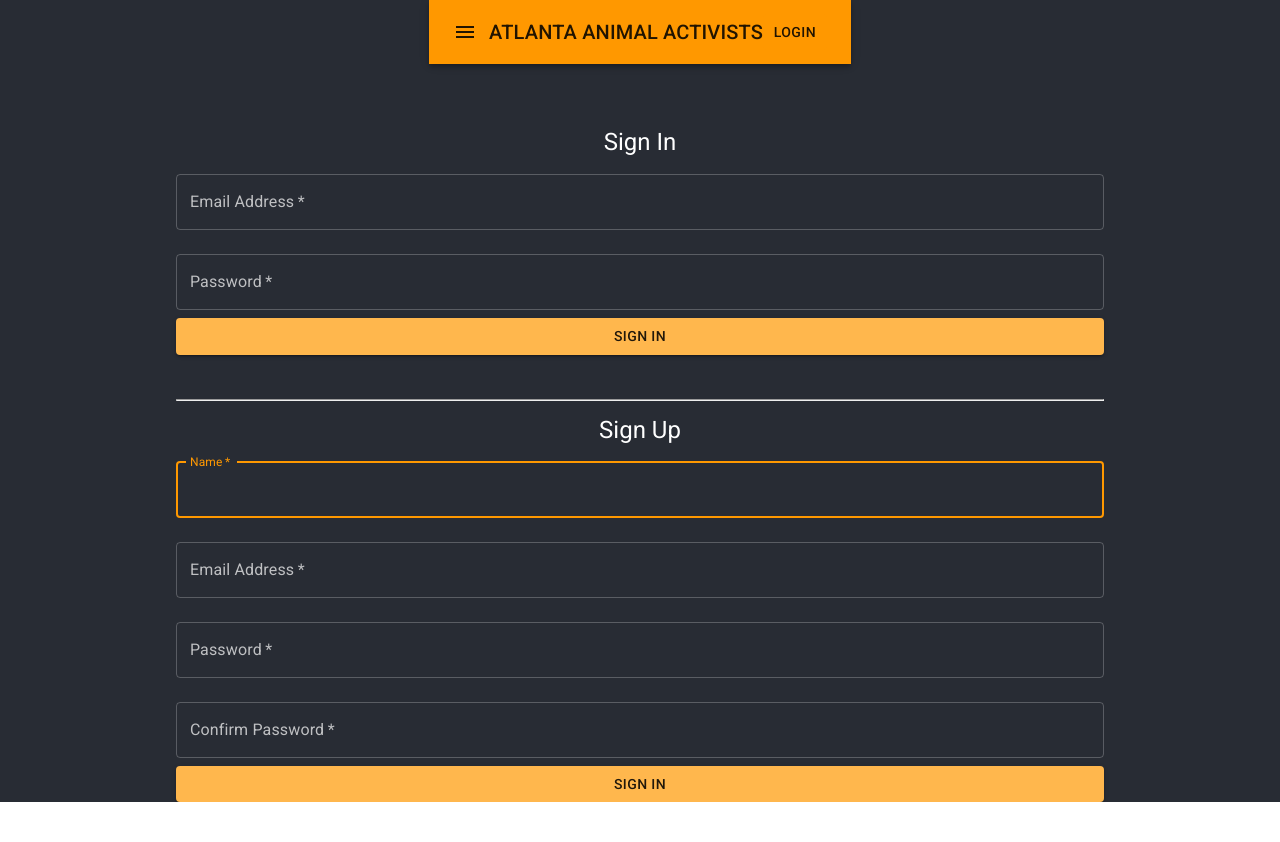
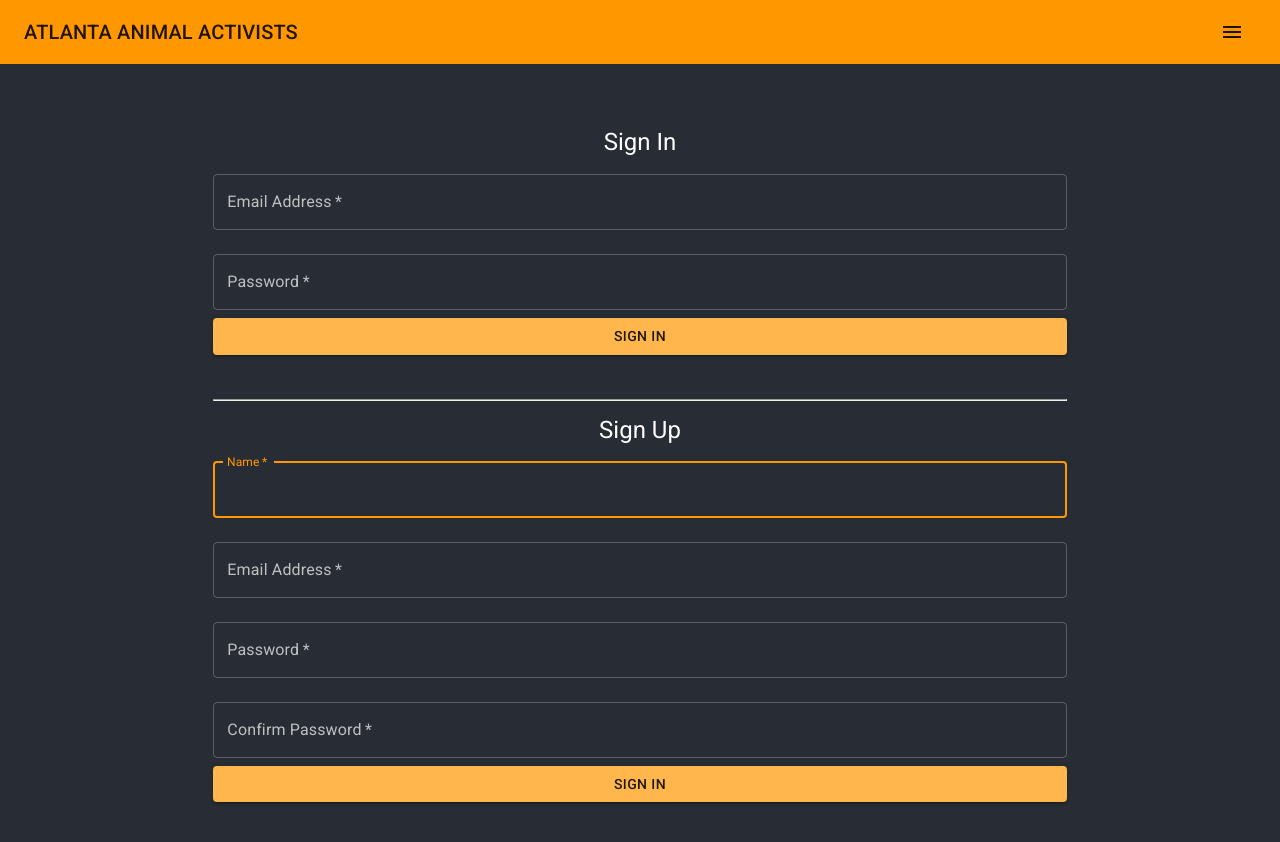
Before and after one commit to santu14/Atlanta-Animal-Activists, a React (Create React App) app in the folder client/: page / in a window 1280 px wide. Shown: the top 842 px of the page. Before the commit the page ends 802 px from the top, so only its background shows below. Built offline with nearby package versions, Linux system fonts and the light colour scheme.

Commit message:
styles-sheet&grids

```diff
--- a/client/public/index.html
+++ b/client/public/index.html
@@ -32,7 +32,7 @@
     -->
     <title>Atlanta Animal Activists</title>
   </head>
-  <body>
+  <body style="margin : 0">
     <noscript>You need to enable JavaScript to run this app.</noscript>
     <div id="root"></div>
     <!--
--- a/client/src/App.css
+++ b/client/src/App.css
@@ -1,19 +1,5 @@
 .App {
   text-align: center;
-}
-
-.App-logo {
-  height: 40vmin;
-  pointer-events: none;
-}
-
-@media (prefers-reduced-motion: no-preference) {
-  .App-logo {
-    animation: App-logo-spin infinite 20s linear;
-  }
-}
-
-.App-header {
   background-color: #282c34;
   min-height: 100vh;
   display: flex;
@@ -23,16 +9,3 @@
   font-size: calc(10px + 2vmin);
   color: white;
 }
-
-.App-link {
-  color: #61dafb;
-}
-
-@keyframes App-logo-spin {
-  from {
-    transform: rotate(0deg);
-  }
-  to {
-    transform: rotate(360deg);
-  }
-}
--- a/client/src/App.js
+++ b/client/src/App.js
@@ -1,27 +1,29 @@
 
 import './App.css';
 import React from 'react';
-import Nav from './components/Navbar';
-import {ThemeProvider} from '@material-ui/core';
+import Nav from './components/Header';
+import { ThemeProvider, Grid } from '@material-ui/core';
 import theme from './components/Theme';
 import AuthForm from './AuthForm'
 
 function App() {
   return (
-    <ThemeProvider theme={theme}>
-    <div className='App'>
-      <header className='App-header'>
-        <Nav>
+    <ThemeProvider theme={theme} >
+      <Grid container direction='column' >
+        <Grid item ><Nav /></Grid>
+        <Grid item container className='App'>
 
-        </Nav>
-        <br/>
+          <Grid item xs={0} sm={2} />
+          <Grid item xs={12} sm={8}>
+            <AuthForm />
+          </Grid>
+          <Grid item xs={0} sm={2} />
 
-        <br/>
 
-        <AuthForm/>
+        </Grid>
 
-      </header>
-    </div>
+
+      </Grid>
     </ThemeProvider>
   );
 }
--- /dev/null
+++ b/client/src/components/Header.js
@@ -0,0 +1,30 @@
+import React from "react";
+import { AppBar, Typography, IconButton, Toolbar } from '@material-ui/core';
+import Menu from '@material-ui/icons/Menu';
+import useStyles from './Styles';
+
+
+
+
+const Nav = () => {
+const classes = useStyles();
+    return (
+
+        <AppBar position='static' >
+            <Toolbar >
+            <Typography variant='h6' className={classes.typographyStyles} >
+                    ATLANTA ANIMAL ACTIVISTS
+                </Typography>
+                <IconButton color='inherit' aria-label='menu'>
+                    <Menu />
+                </IconButton>
+
+
+            </Toolbar>
+        </AppBar>
+
+    )
+
+
+}
+export default Nav;
--- a/client/src/components/Navbar.js
+++ /dev/null
@@ -1,26 +0,0 @@
-import React from "react";
-import { AppBar, Button, Typography, IconButton, Toolbar, } from '@material-ui/core';
-import  Menu  from '@material-ui/icons/Menu';
-
-
-const Nav = () => {
-
-    return (
-        <div>
-            <AppBar position="sticky" >
-                <Toolbar fullWidth>
-                    <IconButton edge="start" color="inherit" aria-label="menu">
-                        <Menu />
-                    </IconButton>
-                    <Typography variant="h6" >
-                        ATLANTA ANIMAL ACTIVISTS
-    </Typography>
-                    <Button color="inherit">Login</Button>
-                </Toolbar>
-            </AppBar>
-        </div>
-    )
-
-
-}
-export default Nav;
--- /dev/null
+++ b/client/src/components/Styles.js
@@ -0,0 +1,9 @@
+import { makeStyles } from '@material-ui/core';
+
+const useStyles = makeStyles (() => ({
+    typographyStyles :{
+        flex: 1
+    }
+}));
+
+export default useStyles
--- a/client/src/components/Theme.js
+++ b/client/src/components/Theme.js
@@ -26,6 +26,7 @@ theme.props = {
     MuiInput: {
    disableUnderline: true,
     },
+
 
 
 };
@@ -68,7 +69,8 @@ theme.overrides = {
             top: theme.spacing(2),
             border: '1px solid ${grey[500]}',
         }
-    }
+    },
+
 
 }
 
```
Also changed, not shown: 1 other file (tests, documents, lock files or other folders).
